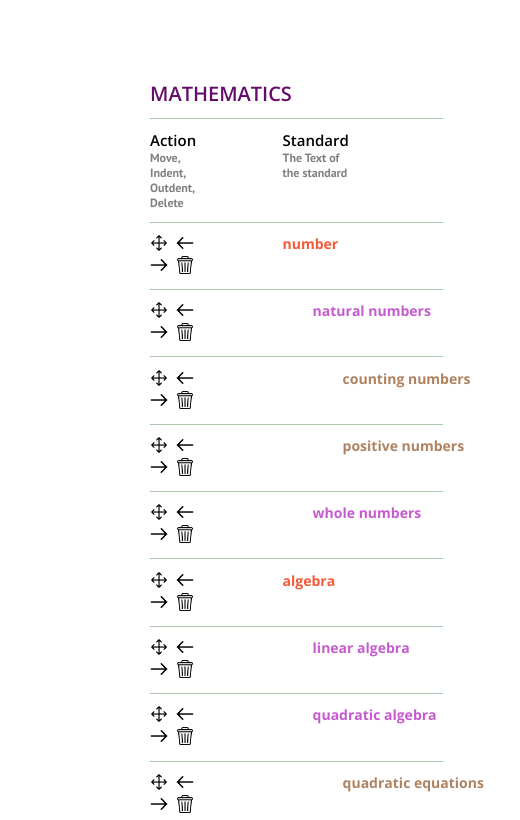
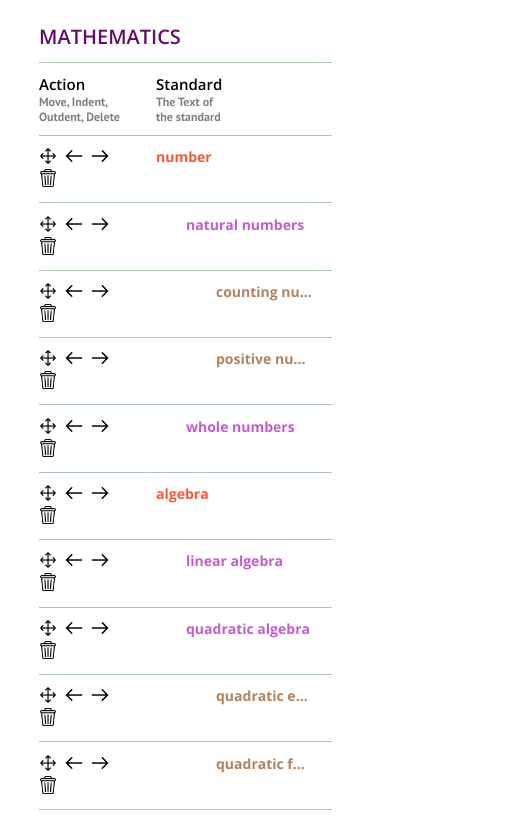
Before and after one commit to DY-2001/Curriculum-Authoring-Tool, a React (Create React App) app: page / in a window 390 px wide. Shown: the top 820 px of the page, 520 px wide, since content can reach past the window. Built offline with nearby package versions, Linux system fonts and the light colour scheme.

Commit message:
make modal responsive

```diff
--- a/src/components/header/Header.module.css
+++ b/src/components/header/Header.module.css
@@ -48,3 +48,23 @@
     font-optical-sizing: auto;
     font-family: "Open Sans", sans-serif;
 }
+
+@media (max-width: 768px) {
+    .subHeader {
+        gap: 10vw;
+    }
+
+    .actionContainer {
+        width: 20vw;
+    }
+}
+
+@media (max-width: 530px) {
+    .subHeader {
+        gap: 5vw;
+    }
+
+    .actionContainer {
+        width: 25vw;
+    }
+}
--- a/src/components/home/Home.module.css
+++ b/src/components/home/Home.module.css
@@ -1,7 +1,7 @@
 .curriculumContainer {
     width: 75vw;
     height: auto;
-    margin: 80px 150px 0 150px;
+    margin: 6vw 10vw 0 10vw;
 }
 
 .plusIcon {
--- a/src/components/modal/Modal.module.css
+++ b/src/components/modal/Modal.module.css
@@ -47,7 +47,7 @@
     font-style: normal;
     font-size: 14px;
     width: 80%;
-    margin-bottom: 1.5vw;
+    margin-bottom: 2.5vh;
     border-bottom: 1px solid rgba(0, 0, 0, 0.7);
 }
 
@@ -80,3 +80,9 @@
     font-size: 14px;
     margin-bottom: 1.5vw;
 }
+
+@media screen and (max-width: 1040px){
+    .modalContent {
+        width: 280px;
+    }
+}
--- a/src/components/particularTopic/ParticularTopic.module.css
+++ b/src/components/particularTopic/ParticularTopic.module.css
@@ -49,3 +49,27 @@
     color: #AF8260;
     font-weight: 700;
 }
+
+@media (max-width: 768px) {
+    .topicActionAndName {
+        gap: 10vw;
+    }
+
+    .actionContainer {
+        width: 20vw;
+    }
+}
+
+@media(max-width: 530px) {
+    .topicActionAndName {
+        gap: 5vw;
+    }
+
+    .actionContainer {
+        width: 25vw;
+    }
+
+    .mainTopicStyles {
+        width: 40vw;
+    }
+}
```
